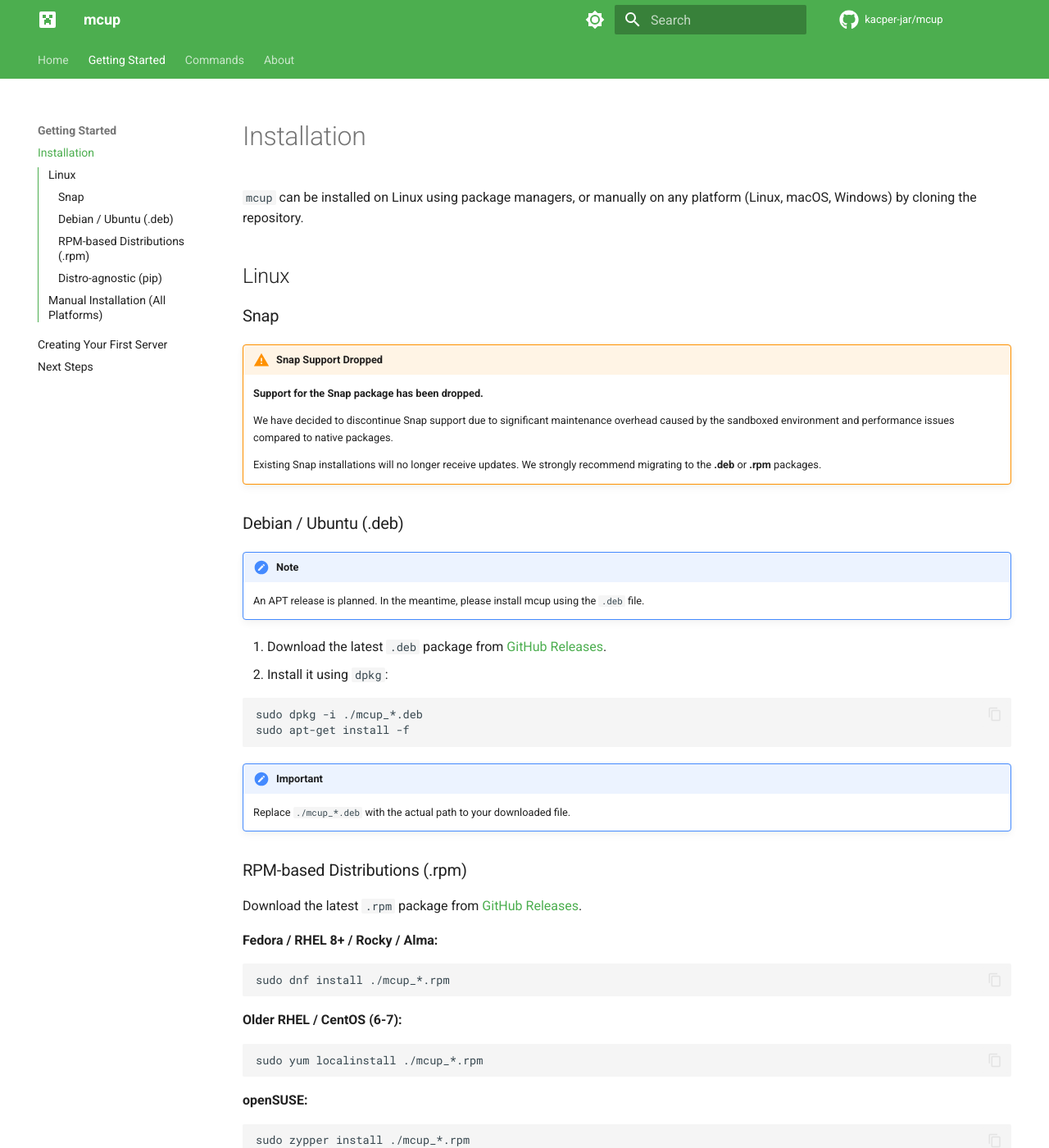
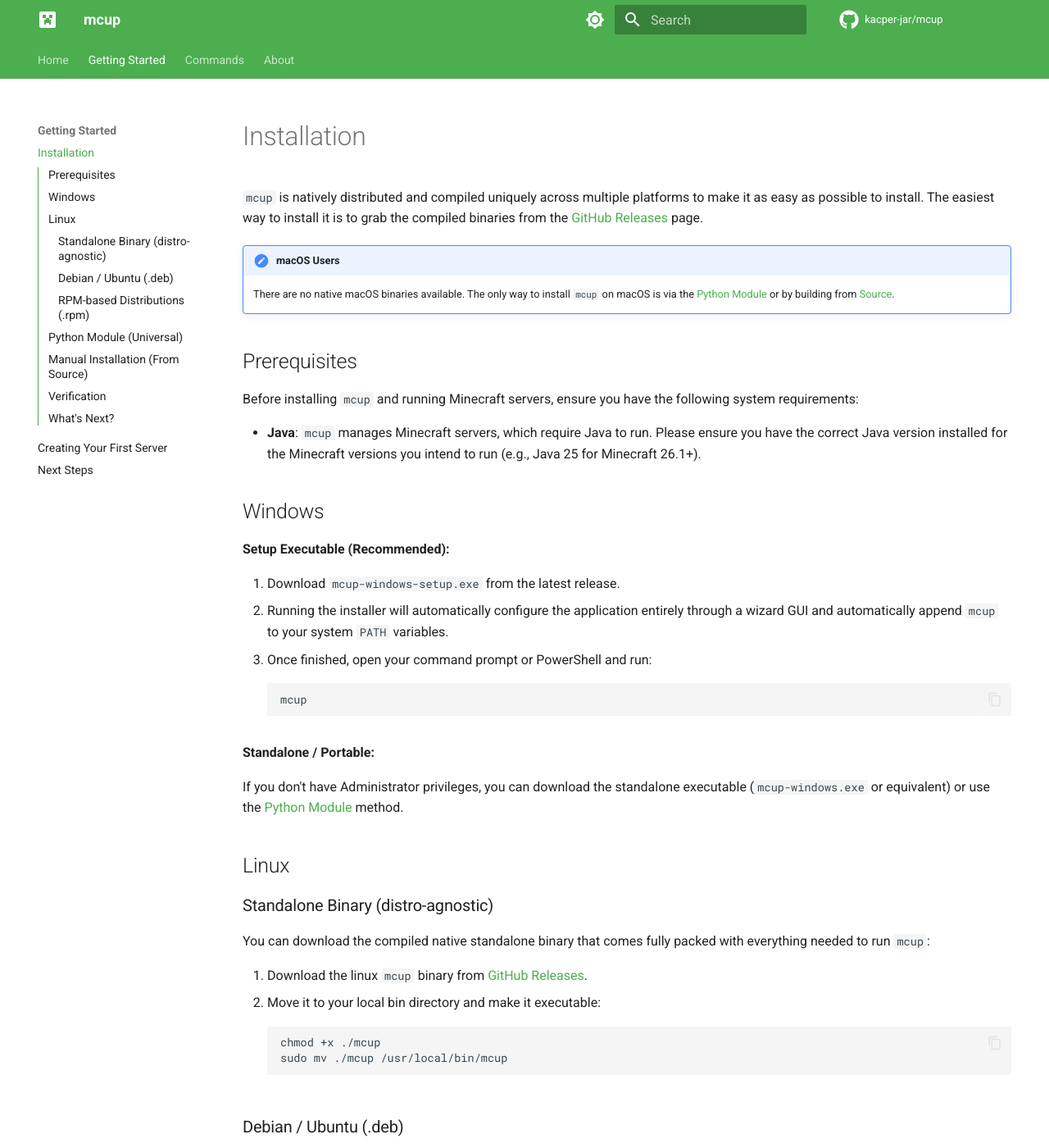
Before and after one commit to kacper-jar/mcup, an MkDocs documentation site: the page built from docs/getting-started/installation.md, in a window 1280 px wide and 1400 px high. Shown: the whole window at 82% size. Built offline with MkDocs 1.6.1 and Material for MkDocs 9.7.7, drawn with Linux system fonts in a browser that asks for light colours; comment, search, counter and statistics services are not loaded; the version menu is left out; some of the changed text lies outside the part shown.

Commit message:
docs: update installation instructions to align with new release structure

````diff
--- a/docs/getting-started/installation.md
+++ b/docs/getting-started/installation.md
@@ -1,114 +1,133 @@
 # Installation
 
-`mcup` can be installed on Linux using package managers, or manually on any platform (Linux, macOS, Windows) by cloning
-the repository.
+`mcup` is natively distributed and compiled uniquely across multiple platforms to make it as easy as possible to install.
+The easiest way to install it is to grab the compiled binaries from the [GitHub Releases](https://github.com/kacper-jar/mcup/releases) page.
+
+!!! note "macOS Users"
+    There are no native macOS binaries available. The only way to install `mcup` on macOS is via the [Python Module](#python-module-universal) or by building from [Source](#manual-installation-from-source).
+
+## Prerequisites
+
+Before installing `mcup` and running Minecraft servers, ensure you have the following system requirements:
+
+- **Java**: `mcup` manages Minecraft servers, which require Java to run. Please ensure you have the correct Java version installed for the Minecraft versions you intend to run (e.g., Java 25 for Minecraft 26.1+).
+
+## Windows
+
+**Setup Executable (Recommended):**
+
+1. Download `mcup-windows-setup.exe` from the latest release.
+2. Running the installer will automatically configure the application entirely through a wizard GUI and automatically append `mcup` to your system `PATH` variables.
+3. Once finished, open your command prompt or PowerShell and run:
+```cmd
+mcup
+```
+
+**Standalone / Portable:**
+
+If you don't have Administrator privileges, you can download the standalone executable (`mcup-windows.exe` or equivalent) or use the [Python Module](#python-module-universal) method.
 
 ## Linux
 
-### Snap
+### Standalone Binary (distro-agnostic)
 
-!!! warning "Snap Support Dropped"
-    **Support for the Snap package has been dropped.**
+You can download the compiled native standalone binary that comes fully packed with everything needed to run `mcup`:
 
-    We have decided to discontinue Snap support due to significant maintenance overhead caused by the sandboxed environment and performance issues compared to native packages.
-
-    Existing Snap installations will no longer receive updates. We strongly recommend migrating to the **.deb** or **.rpm** packages.
+1. Download the linux `mcup` binary from [GitHub Releases](https://github.com/kacper-jar/mcup/releases).
+2. Move it to your local bin directory and make it executable:
+```sh
+chmod +x ./mcup
+sudo mv ./mcup /usr/local/bin/mcup
+```
 
 ### Debian / Ubuntu (.deb)
 
 !!! note
-    An APT release is planned. In the meantime, please install mcup using the `.deb` file.
+    An official APT release is planned down the line. In the meantime, please install using the provided `.deb` package.
 
-1. Download the latest `.deb` package from [GitHub Releases](https://github.com/kacper-jar/mcup/releases).
+1. Download the latest `.deb` package.
 2. Install it using `dpkg`:
-
 ```sh
 sudo dpkg -i ./mcup_*.deb
 sudo apt-get install -f
 ```
 
-!!! important
-    Replace `./mcup_*.deb` with the actual path to your downloaded file.
-
 ### RPM-based Distributions (.rpm)
 
-Download the latest `.rpm` package from [GitHub Releases](https://github.com/kacper-jar/mcup/releases).
+Download the latest `.rpm` package and install natively depending on your architecture:
 
 **Fedora / RHEL 8+ / Rocky / Alma:**
-
 ```sh
 sudo dnf install ./mcup_*.rpm
 ```
 
 **Older RHEL / CentOS (6-7):**
-
 ```sh
 sudo yum localinstall ./mcup_*.rpm
 ```
 
 **openSUSE:**
-
 ```sh
 sudo zypper install ./mcup_*.rpm
 ```
 
-!!! important
-    Replace `./mcup_*.rpm` with the actual path to your downloaded file.
+## Python Module (Universal)
 
-### Distro-agnostic (pip)
+If you prefer installing `mcup` directly into an active Python environment on any OS (macOS, Linux, Windows),
+download the latest `.whl` wheel from the active repository release.
 
-Download the latest `.tar.gz` or `.whl` package from [GitHub Releases](https://github.com/kacper-jar/mcup/releases).
-
-Install it using pip:
+Install it using pip from a command prompt:
 
 ```sh
 pip install ./mcup-*.whl
 ```
 
-or
-
-```sh
-pip install ./mcup-*.tar.gz
-```
-
-!!! important
-    Replace `./mcup-*` with the actual path to your downloaded file.
-
 !!! tip
     If the `pip` command is not available, try using `python3 -m pip install ...` instead.
 
-## Manual Installation (All Platforms)
+!!! warning "PATH Variable"
+    If you install via `pip`, the `mcup` binary is placed in your Python environment's scripts directory (e.g., `~/.local/bin` on Linux/macOS or `Scripts` on Windows). Ensure this directory is in your system's `PATH` to avoid "Command not found" errors.
 
-You can install `mcup` manually by cloning the repository. This works on Linux, macOS, and Windows.
+## Manual Installation (From Source)
+
+You can assemble and execute `mcup` strictly from the underlying source files by downloading the repository directly.
 
 **Prerequisites:**
 
 - [Git](https://git-scm.com/)
-- [Python 3](https://www.python.org/)
+- [Python 3.10+](https://www.python.org/)
 
 **Steps:**
 
 1. Clone the repository:
-
 ```sh
 git clone https://github.com/kacper-jar/mcup.git
 cd mcup
 ```
 
-2. Install the package:
-
+2. Install the package locally:
 ```sh
 pip install .
 ```
 
 3. Run mcup:
-
 ```sh
 mcup <args>
 ```
 
 !!! tip
-    If you don't want to install the package, you can also run it directly as a Python module:
+    If you don't want to install the package system-wide during source execution, you can completely sidestep installation and run `mcup` directly as a Python module:
     ```sh
     python3 -m mcup <args>
     ```
+
+## Verification
+
+To verify that `mcup` was successfully installed, open a fresh terminal or command prompt and run:
+```sh
+mcup --version
+```
+It should print the application version. You can also view all available commands by running `mcup --help`.
+
+## What's Next?
+- [Creating Your First Server](creating-first-server.md)
````
Also changed, not shown: docs/getting-started/creating-first-server.md (+2 -1 lines).
